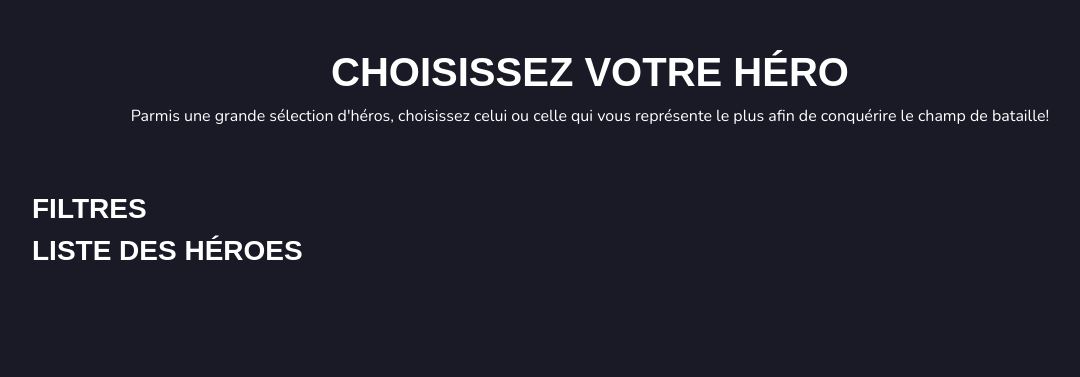
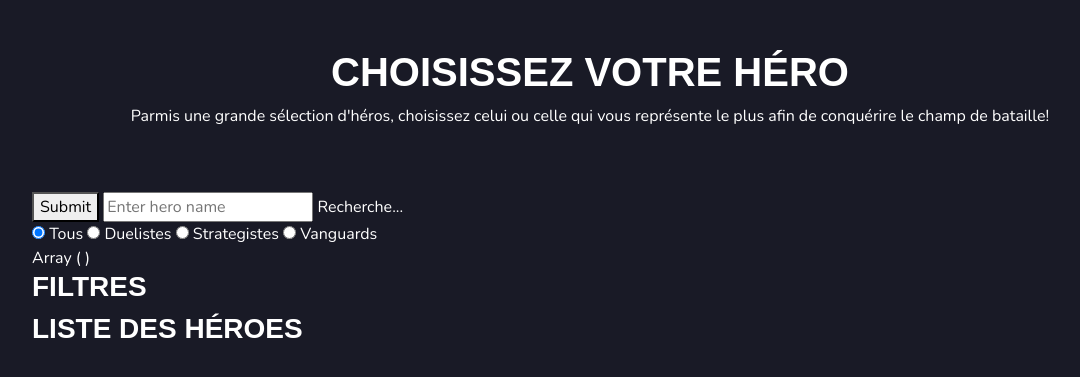
Before and after one commit to Vandhelm/web3-tp-2-marvel-rivals-Vandhelm, a PHP site: page / in a window 1280 px wide. Shown: the top 377 px of the page, without its empty margins (50-1130 px from the left). Run offline with PHP 8.4, Linux system fonts and the light colour scheme; some web fonts are replaced.

Commit message:
feat: add ability to send a query from a search form

```diff
--- a/marvel-rivals-heroes/detail.php
+++ b/marvel-rivals-heroes/detail.php
@@ -5,6 +5,8 @@
 // TODO: Call mon API (chercher sur internet comment faire (utilisation de "curl()") afin d'obtenir la bio du héro
 
 $url = "https://hub-sorel-tracy.mathiscote.ca/api/marvel-rivals/adam-warlock";
+
+
 ?>
 
 <!DOCTYPE html>
--- a/marvel-rivals-heroes/index.php
+++ b/marvel-rivals-heroes/index.php
@@ -1,6 +1,10 @@
 <?php
 // TODO: Lire tous les héros à partir du fichier "./data/heroes.json"
 // TODO: Effectuer la logique de filtrage
+
+
+
+
 ?>
 <!DOCTYPE html>
 <html lang="en">
@@ -31,6 +35,35 @@
                     - Les deux filtres peuvent se combiner (e.g. le nom et la classe).
             ATTENTION: Toute la logique des filtres doit fonctionner sans aucun JavaScript! Tout doit être fait côté serveur en PHP.
         -->
+
+        <form method="GET" action="index.php">
+            <button>Submit</button>
+
+            <input type="text" name="hero_name" id="hero_name" placeholder="Enter hero name"/>
+            <label for="hero_name">Recherche...</label>
+
+            <fieldset>
+                <input type="radio" id="all" name="role" value="all"checked/>
+                <label for="all">Tous</label>
+
+                <input type="radio" id="duelist" name="role" value="duelist"/>
+                <label for="duelist">Duelistes</label>
+
+                <input type="radio" id="strategist" name="role" value="strategist"/>
+                <label for="strategist">Strategistes</label>
+
+                <input type="radio" id="vanguard" name="role" value="vanguard"/>
+                <label for="vanguard">Vanguards</label>
+            </fieldset>
+        </form>
+
+        <?php
+            $hero_name = $_GET['hero_name'] ?? '' ;
+            $role = $_GET['role'] ?? '' ;
+
+            print_r($_GET);
+        ?>
+
         <section>
             <h3>Filtres</h3>
         </section>
--- a/marvel-rivals-heroes/src/models/Hero.php
+++ b/marvel-rivals-heroes/src/models/Hero.php
@@ -1,3 +1,7 @@
 <?php
 //
+
+public static function search($name, $filter) {
+
+}
 ?>
```
